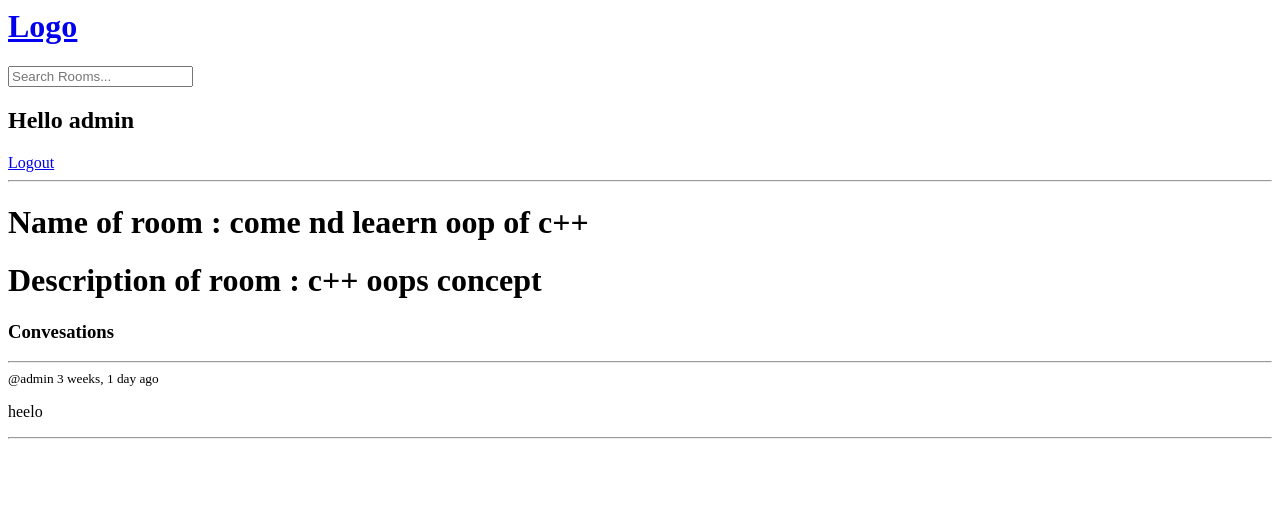
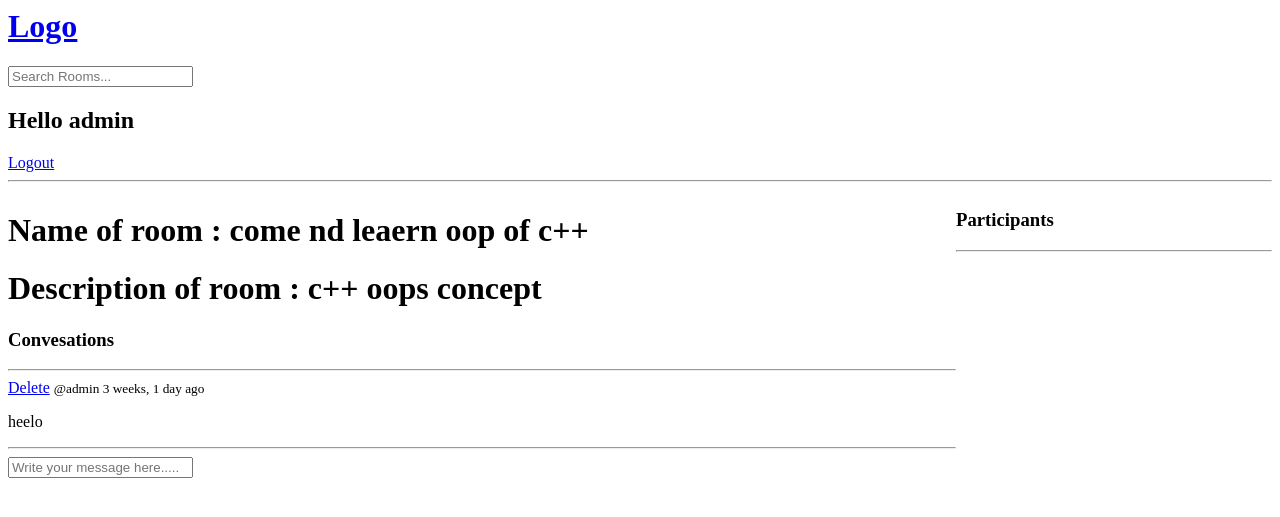
Before and after one commit to store-future/study_web, a Django app: page /room/11/ in a window 1280 px wide. Shown: the top 517 px of the page. Run offline with Django 4.2, Linux system fonts and the light colour scheme; a user stored in the database is signed in; data comes from the database, SQL or seed files in the repository; both versions use the stored data as it was after the commit.

Commit message:
add message ,recent activity
1- added messages section inside every room
2- added recent activity on home page

```diff
--- a/Study/study/models.py
+++ b/Study/study/models.py
@@ -46,5 +46,10 @@ class Message(models.Model):
     update  = models.DateTimeField(auto_now=True)                  # auto_now updates add timestamp  every time we update the model
     created = models.DateTimeField(auto_now_add=True)              # while auto_now_add only add timestamp once it changes  never
 
+
+    class Meta:
+        ordering = ['-update' , '-created']
+
+
     def __str__(self):
         return self.body[:50]
--- a/Study/study/templates/study/room.html
+++ b/Study/study/templates/study/room.html
@@ -2,15 +2,19 @@
 
 
 {% block content %}
+<style>
+    .room-container{
+        display : grid;
+        grid-template-columns: 3fr 1fr;
+    }
+</style>
 
 
-
+<div class="room-container">
 
     <div>
         <h1>Name of room : {{room.name}}</h1>
         <h1>Description of room : {{room.description}}</h1>
-</div>
-
 
         <div class="comment-wrap">
             <h3>Convesations</h3>
@@ -18,18 +22,34 @@
 
             {% for message in room_messages %}
             <div>
-            <small>@{{message.user}}  {{message.created | timesince}} ago</small>
+                {% if request.user == message.user %}
+                <a  href="{% url 'delete-message' message.id %}">Delete</a>
+                {% endif %}
+                <small>@{{message.user}} {{message.created | timesince}} ago</small>
                 <p> {{message.body}} </p>
                 <hr>
             </div>
             {% endfor %}
         </div>
 
+        {% if request.user.is_authenticated%}
+        <div>
+            <form action="" method="POST">
+                {% csrf_token %}
+                <input type="text" name="body" placeholder="Write your message here.....">
+
+            </form>
+        </div>
+        {% endif %}
+    </div>
 
 
     <div>
-
+        <h3>Participants</h3>
+        <hr>
+    </div>
 </div>
 
 
+
 {% endblock content %}
--- a/Study/study/urls.py
+++ b/Study/study/urls.py
@@ -5,10 +5,13 @@ from .views import *
 urlpatterns=[
     path(   ""                   , home        , name="home"),
     path("room/<int:id>/"        , room        , name="room"),
+    path("user-profile/<str:id>/",userprofile  ,name="user-profile"),
 
     path("create-room/"          , createroom  , name="create-room"),
     path("update-room/<str:id>"  , updateroom  , name="update-room"),
     path("delete-room/<str:id>"  , deleteroom  , name="delete-room"),
+
+    path("delete-message/<str:id>"  , deletemessage  , name="delete-message"),
 
     path("login/"                ,loginuser    , name="login"),
     path("logout/"               ,logoutuser   , name="logout"),
--- a/Study/study/views.py
+++ b/Study/study/views.py
@@ -11,6 +11,7 @@ from django.contrib.auth.forms import UserCreationForm         # inbuilt django
 
 
 
+# --------------------------------------------------------Start of login logout --------------------------------------------------------------------------------------------------------
 
 
 #login user
@@ -79,29 +80,49 @@ def registeruser(request):
 
 
 
+# --------------------------------------------------------End of login logout --------------------------------------------------------------------------------------------------------
 
 
 
+
+
+# --------------------------------------------------------Start of Home ,  --------------------------------------------------------------------------------------------------------
 
 '''IMPORTANT for home function
 1- request.GET.get('q') = GET is taking the value( we define value  in home template by topic name ) from ride side of equal  (?q = value) from the google search bar url  and saving it into varible q
 2- if/else = if it found value then it display room according to query but if value is not given/not found it diplay all the rooms
 3-
 '''
-# displaying all the rooms into home page
+# displaying all three section - topic , rooms , recent activity
 def home(request):
+
+
+   # 1- it is displaying all the topics on the home page
+    topic = Room.objects.all()
+
+
+    # 2- displaying all the rooms (both type - topic  wise and  all) according to query and also helpful in search bar
     q = request.GET.get('q')  if request.GET.get('q') != None else ''   # taking value from key-value pair , here q is key and it's value is room's topic
     rooms = Room.objects.filter(                                        # it is displaying all the room on home page,side bar
                 Q(topic__topic__icontains=q) |
                 Q(name__icontains=q)         |
                 Q(description__icontains=q)
             )
-    topic = Room.objects.all()
+
+
     room_count= rooms.count()     # count gives length of th query sets  (so room models is here a query set )
+
+
+    # 3-it is displaying all the recent activity section into home
+    room_message = Message.objects.filter(Q(room__topic__topic__icontains=q))  # if it receives q value then show message accoding to that otherwise show all the messages in new first order
+
+
+
     context = {
                 "rooms":rooms ,
                 "topics":topic ,
-                "room_count":room_count
+                "room_count":room_count,
+                "room_messages":room_message,
             }
     return render(request,"study/home.html" ,context )
 
@@ -109,13 +130,40 @@ def home(request):
 
 
 
-# displaying all the rooom description in each room section
+# displaying all the information inside of a specific  rooom
 def room(request,id):
     room=Room.objects.get(pk=id)
+    room_message = room.message_set.all().order_by('-created')      # sytax = parentmodel.childmodel_set.all()  it is giving us a set of all messagemodel that are related to that specific room (note- here we write Message model in lower case with underscore set)
 
-    room_message = room.message_set.all().order_by('-created')      # sytax = parentmodel.childmodel_set.all()  it is giving us a set of all messagemodel that are related to that specific room (note- here we write Message model in lower case with underscore set)
+
+    # we use create instead of save because it is  creating  actual message model with defined field (user,room,body)
+    if request.method=="POST":
+
+        message = Message.objects.create(
+                    user = request.user,
+                    room =room,
+                    body =request.POST.get('body')
+                )
+        return redirect('room' , id=room.pk)     # here id is sent to our room redirection
+
+
     context = {"room":room , "room_messages":room_message}
     return render(request,"study/room.html",context)
+
+
+
+
+def userprofile(request,id):
+
+    # displaying all the rooms releted to specific user
+    user = User.objects.get(pk=id)
+    rooms = host.room_set.all()
+    return render(request,"study/profile.html")
+
+
+
+
+
 
 
 
@@ -172,3 +220,21 @@ def deleteroom(request,id):
         room.delete()
         return redirect('home')
     return render(request,"study/delete-room.html" , {"room":room})
+
+
+# view  for deleting comments/message
+@login_required(login_url=('login'))
+def deletemessage(request,id):
+
+    message = Message.objects.get(pk=id)
+
+
+    if request.user != message.user:       # this condition restrict delete and editing functionlity those user who won't create that room
+       return HttpResponse("you are not authorised person")
+
+
+    if request.method=="POST":
+        message.delete()
+        return redirect('home')
+
+    return render(request,"study/delete-room.html" , {"room":room})
--- a/Study/templates/nav.html
+++ b/Study/templates/nav.html
@@ -15,10 +15,10 @@ this value of key into Home function
 
 {% if request.user.is_authenticated %}
 <h2>Hello {{user.username}}</h2>
- <a  href="logout">Logout</a>
+ <a  href="/logout">Logout</a>
  {% else %}
- <a  href="login">Login</a>
- <a  href="register">SignUp</a>
+ <a  href="/login">Login</a>
+ <a  href="/register">SignUp</a>
 {% endif %}
  <hr>
 
```
Also changed, not shown: Study/study/templates/study/home.html (+13 -31 lines), Study/study/templates/study/profile.html (added, +22 -0 lines), Study/study/templates/study/recentactivity_component.html (added, +14 -0 lines), Study/study/templates/study/room_component.html (added, +16 -0 lines), Study/study/templates/study/topics_component.html (added, +11 -0 lines), Study/db.sqlite3. Lines whose indentation alone changed are shown as unchanged.
